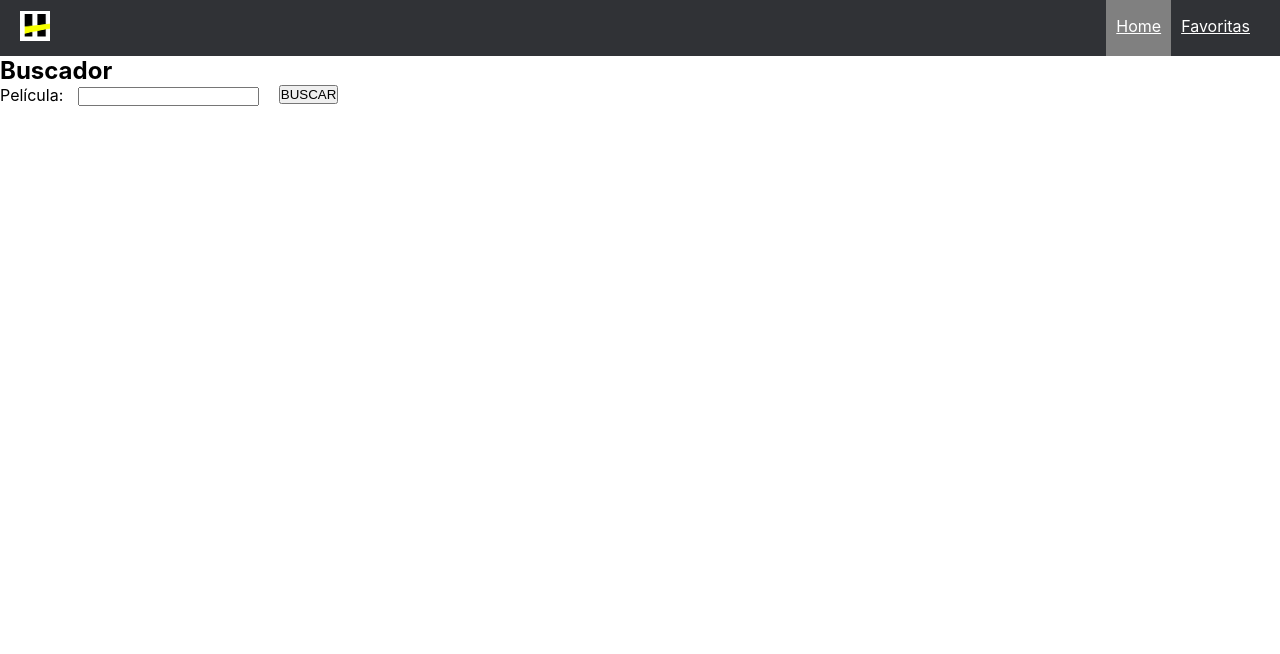
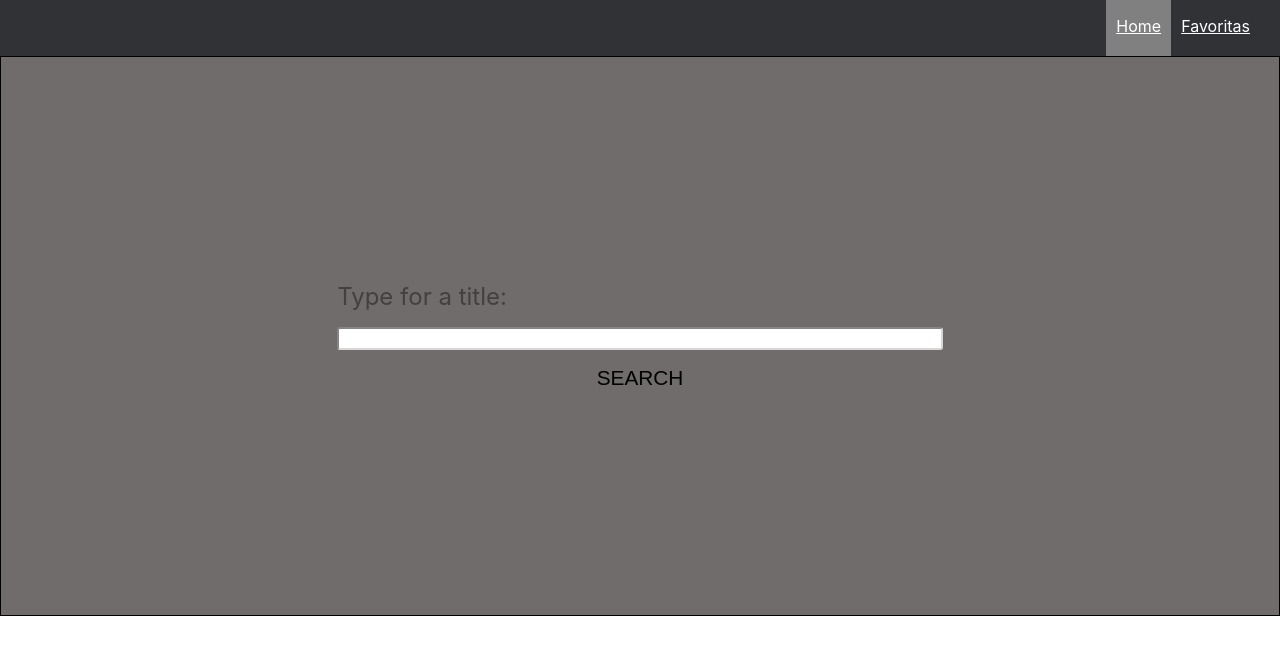
Before and after one commit to HX-JSolari/movies-app, a React (Create React App) app: page / in a window 1280 px wide. Shown: the top 654 px of the page. Built offline with nearby package versions, Linux system fonts and the light colour scheme.

Commit message:
some style for the principal component

```diff
--- a/src/components/Buscador/Buscador.css
+++ b/src/components/Buscador/Buscador.css
@@ -1,4 +1,17 @@
 .container-buscador {
+    display: flex;
+    width: 100%;
+    justify-content: center;
+    align-items: center;
+    flex-direction: column;
+    border: 1px solid;
+    min-height: 70vh;
+    overflow: hidden;
+    background-color: rgba(66, 61, 61, 0.753);
+}
+
+.container-buscador > h2 {
+    font-size: 2rem;
 
 }
 
@@ -6,14 +19,47 @@
     padding-top: 10px;
 }
 .form-container {
-    display:flex;
-    flex-direction: row;
+    display: flex;
+    flex-direction: column;
     align-items: flex-start;
+    /* background-color: gold; */
+    width: 60ch;
+    max-width: 100ch;
+    gap: 1rem;
 }
 
-.form-container button {
-    margin-left: 20px;
+.form-container > button {
+    text-decoration: none;
+    border: none;
+    background-color: transparent;
+    font-size: 1.3rem;
+    cursor: pointer;
+    align-self: center;
 }
+
+.form-container > button:hover {
+    text-decoration: underline;
+}
+
+.container-ul{
+
+}
+
+.ul-list {
+    display: flex;
+    flex-direction: row;
+}
+
+.form-container > input {
+    width: 100%;
+    min-height: 1.4rem;
+    background-color: white;
+    border-radius: 3px;
+    border-color: rgb(219, 214, 214);
+}
+
 .label {
     padding-right: 10px;
+    color:rgba(66, 61, 61, 0.945);
+    font-size: 1.5rem;
 }
--- a/src/components/Buscador/Buscador.jsx
+++ b/src/components/Buscador/Buscador.jsx
@@ -9,9 +9,7 @@ const Buscador = () => {
 
   const dispatch = useDispatch()
 
-  const movies = useSelector((state) => state.tittles)
-
-
+  const movies = useSelector((state) => state.titles)
   const [tittle, setTittle] = useState('')
 
 
@@ -27,10 +25,9 @@ const Buscador = () => {
 
   return (
       <div className="container-buscador">
-        <h2>Buscador</h2>
+        {/* <h2>Buscador</h2> */}
        <form className="form-container" onSubmit={(e) => handleSubmit(e)}>
-          <div>
-            <label className="label" htmlFor="title">Película: </label>
+            <label className="label" htmlFor="title">Type for a title: </label>
             <input
               type="text"
               id="title"
@@ -38,10 +35,10 @@ const Buscador = () => {
               value={tittle}
               onChange={(e) => handleChange(e)}
             />
-          </div>
-          <button type="submit">BUSCAR</button>
+          <button type="submit">SEARCH</button>
         </form>
-        <ul>
+        <div className="container-ul">
+          <ul className="ul-list">
             { movies?.map((movis, i) =>
                   <li key={i}>
                     <h1>{movis?.Title}</h1>
@@ -49,6 +46,7 @@ const Buscador = () => {
               )}
           </ul>
         </div>
+      </div>
   )
 }
 
--- a/src/components/NavBar/NavBar.jsx
+++ b/src/components/NavBar/NavBar.jsx
@@ -7,9 +7,9 @@ import './Navbar.css';
 export default function NavBar() {
     return (
         <header className="navbar">
-            <div>
+           {/*  <div>
                 <img id="logoHenry" src={Logo} width="30" height="30" className="d-inline-block align-top" alt="" />
-            </div>
+            </div> */}
             <nav>
                 <ul className="list">
                     <li className="list-item">
--- a/src/components/NavBar/Navbar.css
+++ b/src/components/NavBar/Navbar.css
@@ -3,7 +3,7 @@
     width: 100%;
     background-color: #303236;
     display: flex;
-    justify-content: space-between;
+    justify-content: flex-end;
     align-items: center;
     padding: 0 20px;
 }
--- a/src/redux/actions/index.js
+++ b/src/redux/actions/index.js
@@ -1,14 +1,13 @@
-import {GET_TITTLES, GET_FAVORITES, DELETE_FAVS} from '../constants/index'
+import {GET_TITLES, GET_FAVORITES, DELETE_FAVS} from '../constants/index'
 import axios from 'axios'
 const API_KEY = '583cf928'
 
 export default function getTittles(tittle) {
-    console.log('PASS', API_KEY)
     return async function(dispatch){
         return await axios(`https://omdbapi.com/?s=${tittle}&plot=full&apikey=${API_KEY}`)
         .then(json => {
             dispatch({
-                type: GET_TITTLES,
+                type: GET_TITLES,
                 payload: json.data.Search
             })
         })
--- a/src/redux/constants/index.js
+++ b/src/redux/constants/index.js
@@ -1,5 +1,5 @@
-const GET_TITTLES = 'GET_TITTLES'
+const GET_TITLES = 'GET_TITTLES'
 const GET_FAVORITES = 'GET_FAVORITES'
 const DELETE_FAVORITES = 'DELETE_FAVORITES'
 
-module.exports = {GET_TITTLES, GET_FAVORITES, DELETE_FAVORITES}
+module.exports = {GET_TITLES, GET_FAVORITES, DELETE_FAVORITES}
--- a/src/redux/reducers/index.js
+++ b/src/redux/reducers/index.js
@@ -1,8 +1,8 @@
-import {GET_TITTLES, GET_FAVORITES, DELETE_FAVS} from '../constants/index'
+import {GET_TITLES, GET_FAVORITES, DELETE_FAVS} from '../constants/index'
 
 
 const initialState = {
-    tittles: [],
+    titles: [],
     favsMovies: [],
     detail: {}
 }
@@ -10,10 +10,10 @@ const initialState = {
 export default function reducer(state = initialState, action) {
     console.log('Action t', action.payload)
     switch(action.type) {
-        case GET_TITTLES:
+        case GET_TITLES:
             return {
                 ...state,
-                tittles: action.payload
+                titles: action.payload
             }
         case GET_FAVORITES:
             return {
```
Lines whose indentation alone changed are shown as unchanged.
